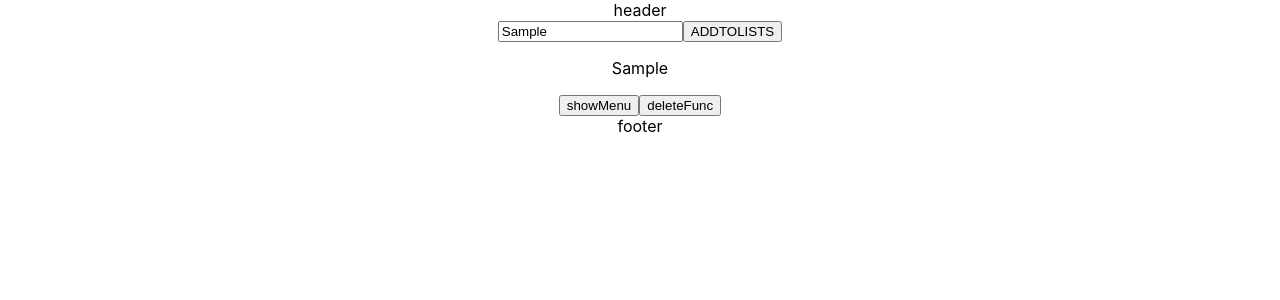
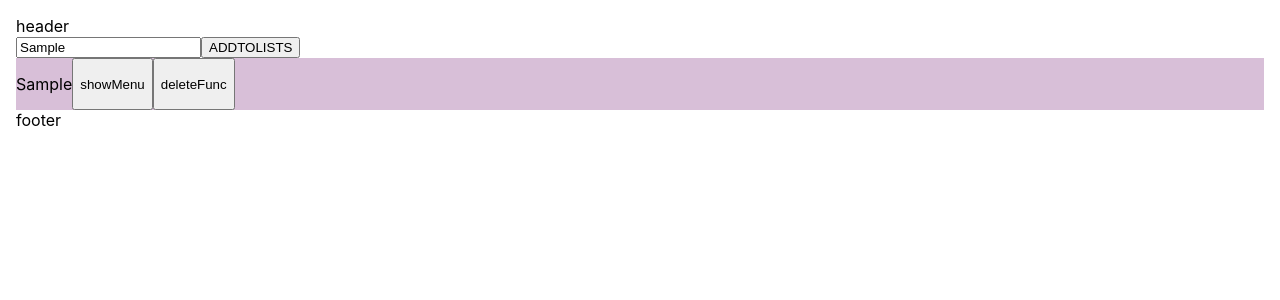
Before and after one commit to fullstackingdevelopment/facere-web, a React (Create React App) app: page / in a window 1280 px wide. Both pictures are taken after typing "Sample" into the empty fields and a click on the button "ADDTOLISTS". Shown: the top 300 px of the page. Built offline with nearby package versions, Linux system fonts and the light colour scheme.

Commit message:
update: bug fixes & additions to prototype

```diff
--- a/src/App.css
+++ b/src/App.css
@@ -1,38 +1,3 @@
 .App {
-  text-align: center;
+  margin: 1em;
 }
-
-.App-logo {
-  height: 40vmin;
-  pointer-events: none;
-}
-
-@media (prefers-reduced-motion: no-preference) {
-  .App-logo {
-    animation: App-logo-spin infinite 20s linear;
-  }
-}
-
-.App-header {
-  background-color: #282c34;
-  min-height: 100vh;
-  display: flex;
-  flex-direction: column;
-  align-items: center;
-  justify-content: center;
-  font-size: calc(10px + 2vmin);
-  color: white;
-}
-
-.App-link {
-  color: #61dafb;
-}
-
-@keyframes App-logo-spin {
-  from {
-    transform: rotate(0deg);
-  }
-  to {
-    transform: rotate(360deg);
-  }
-}
--- a/src/components/Article.js
+++ b/src/components/Article.js
@@ -1,5 +1,6 @@
 import { useState } from "react";
 import List from "./List";
+import './styling/Article.css';
 
 function Article() {
   const [lists, setLists] = useState({});
@@ -10,14 +11,20 @@ function Article() {
 
   function addList() {
     const newLists = {};
-    // This runs if the lists object IS empty
+
+    // Checking if the input is either whitespace or blank
+    if (/\s+$/.test(listTitle) || listTitle ==='') {
+      alert('Remove any excess whitespace from the LISTINPUT')
+      return;
+    };
+    // Creating a new 'lists' state from scratch, if there's no current 'lists' state
     if (!Object.keys(lists).length) {
       newLists['0'] = {
         title: listTitle,
         tasks: [],
       };
       setLists(newLists);
-    // This runs if the lists object IS NOT empty
+    // If there is a current 'lists' state, we merely add new lists into it
     } else {
       let newIndex = 0;
       for (const [key, value] of Object.entries(lists)) {
@@ -56,8 +63,10 @@ function Article() {
   };
 
   function addTask(index) {
-    lists[index].tasks.push([taskTitle, taskDesc]);
-    setLists(lists);
+    const newLists = {...lists};
+    // Pushing the new task into the 'lists' state
+    newLists[index].tasks.push([taskTitle, taskDesc]);
+    setLists(newLists);
   };
 
   /*
@@ -78,6 +87,7 @@ function Article() {
         onChange={event => setListTitle(event.target.value)}></input>
         <button onClick={() => addList()}>ADDTOLISTS</button>
         {
+        // Rendering the lists
           Object.entries(lists).map(([index, list]) => {
             if (Object.keys(lists).length) {
               if (list) {
--- a/src/components/Card.js
+++ b/src/components/Card.js
@@ -1,7 +1,9 @@
+import './styling/Card.css';
+
 function Card({title = 'UNNAMED', desc = 'NODESCRIPTION', delCard}) {
   return (
     <>
-      <div>
+      <div className='Card'>
         <p>{title}</p>
         <p>{desc}</p>
       </div>
--- a/src/components/List.js
+++ b/src/components/List.js
@@ -1,5 +1,6 @@
 import { useState } from "react";
 import Card from './Card';
+import './styling/List.css';
 
 function List({id='NOID', title='NOTITLE', tasks, taskFunc, delFunc, titleFunc, descFunc}) {
   const [visibleMenu, setVisibleMenu] = useState(false);
@@ -7,9 +8,12 @@ function List({id='NOID', title='NOTITLE', tasks, taskFunc, delFunc, titleFunc,
   function showMenu() {
     setVisibleMenu(!visibleMenu);
   };
+
   return(
     <>
+      <div className='List'>
         {
+        // Task creation menu
           !visibleMenu ? null : (
             <div>
               <input placeholder='TASKTITLE'
@@ -19,7 +23,7 @@ function List({id='NOID', title='NOTITLE', tasks, taskFunc, delFunc, titleFunc,
             </div>
           )
         }
-      <div>
+        <div className='List-header'>
           <p>{title}</p>
           <button onClick={() => showMenu()}>showMenu</button>
           <button onClick={() => delFunc(id)}>deleteFunc</button>
@@ -33,6 +37,7 @@ function List({id='NOID', title='NOTITLE', tasks, taskFunc, delFunc, titleFunc,
           })
         }
       </div>
+    </div>
     </>
   )
 }
--- /dev/null
+++ b/src/components/styling/Card.css
@@ -0,0 +1,4 @@
+.Card {
+  background-color: beige;
+  margin: 1em;
+}
--- /dev/null
+++ b/src/components/styling/List.css
@@ -0,0 +1,6 @@
+.List {
+  background-color: thistle;
+}
+.List-header {
+  display: flex;
+}
```
Also changed, not shown: src/components/styling/Article.css (added). Lines whose indentation alone changed are shown as unchanged.
